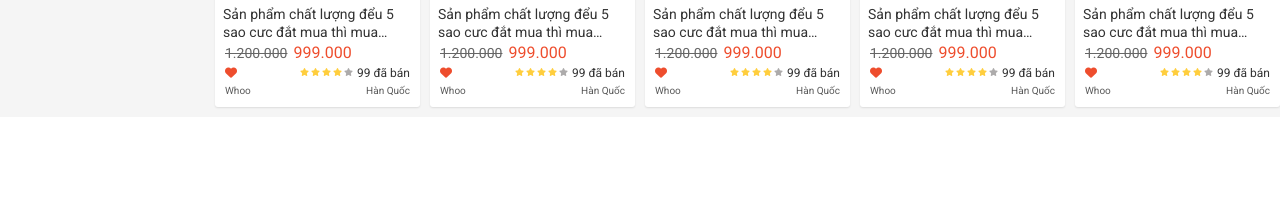
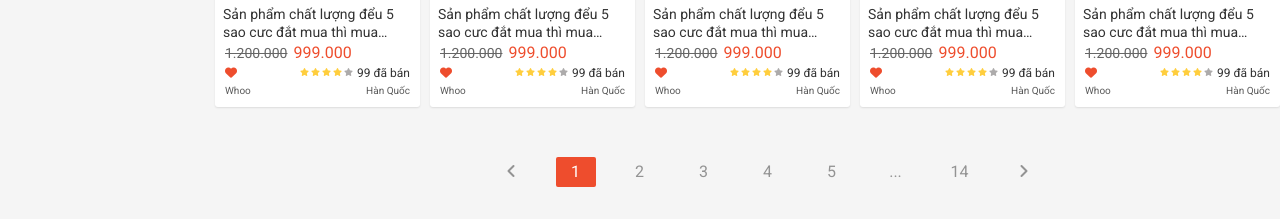
Before and after one commit to daovansangGit1/LearnCss, a plain HTML site: page index.html in a window 1280 px wide. Shown: the part 775-994 px from the top of the page. Before the commit the page ends 892 px from the top, so only its background shows below. Drawn offline with nearby package versions, Linux system fonts and the light colour scheme.

Commit message:
#31-Hoàn thành phần phân trang của phần chân trang web

```diff
--- a/assets/css/base.css
+++ b/assets/css/base.css
@@ -195,6 +195,43 @@ html {
     color: rgb(131, 131, 131);
 }
 
+/* Phân trang ở cuối trang  */
+.pagination {
+    display: flex;
+    justify-content: center;
+    align-items: center;
+    list-style: none;
+}
+
+.pagination-item {
+    margin: 0px 12px;
+}
+
+.pagination-item--active .pagination-item__link{
+    background-color: var(--primary-color);
+    color: var(--white-color);
+}
+
+.pagination-item--active .pagination-item__link:hover {
+    background-color: var(--primary-color);
+}
+
+.pagination-item__link {
+    --height: 30px;
+    display: block;
+    text-decoration: none;
+    font-size: 1.6rem;
+    color: #939393;
+    min-width: 40px;
+    height: var(--height);
+    line-height: var(--height);
+    border-radius: 2px;
+    text-align: center;
+}
+
+.pagination-item__icon {
+
+}
 
 /* animation  */
 @keyframes fadeIn {
--- a/assets/css/main.css
+++ b/assets/css/main.css
@@ -1236,3 +1236,8 @@ i.home-product-item__like-icon-fill {
     font-size: 1.2rem;
     /* line-height: 1.3rem; */
 }
+
+/* phân trang ở dưới giao diện  */
+.home-product__pagination {
+    margin: 50px 0 32px 0;
+}
--- a/index.html
+++ b/index.html
@@ -869,6 +869,48 @@
                                 </div>
                              </div>
                         </div>
+
+                        <ul class="pagination home-product__pagination">
+                            <li class="pagination-item">
+                                <a href="#" class="pagination-item__link">
+                                    <i class="pagination-item__icon fas fa-angle-left"></i>
+                                </a>
+                            </li>
+
+                            <li class="pagination-item pagination-item--active">
+                                <a href="#" class="pagination-item__link">1</a>
+                            </li>
+
+                            <li class="pagination-item">
+                                <a href="#" class="pagination-item__link">2</a>
+                            </li>
+
+                            <li class="pagination-item">
+                                <a href="#" class="pagination-item__link">3</a>
+                            </li>
+
+                            <li class="pagination-item">
+                                <a href="#" class="pagination-item__link">4</a>
+                            </li>
+
+                            <li class="pagination-item">
+                                <a href="#" class="pagination-item__link">5</a>
+                            </li>
+
+                            <li class="pagination-item">
+                                <a href="#" class="pagination-item__link">...</a>
+                            </li>
+
+                            <li class="pagination-item">
+                                <a href="#" class="pagination-item__link">14</a>
+                            </li>
+
+                            <li class="pagination-item">
+                                <a href="#" class="pagination-item__link">
+                                    <i class="pagination-item__icon fas fa-angle-right"></i>
+                                </a>
+                            </li>
+                        </ul>
                     </div>
                 </div>
             </div>
```
